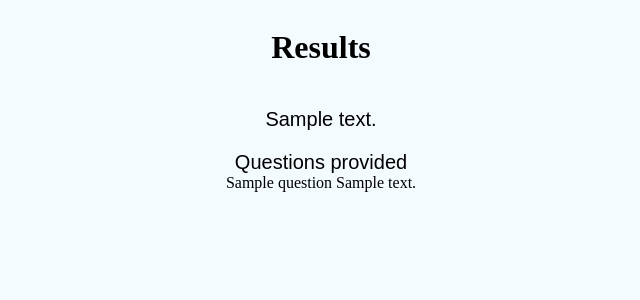
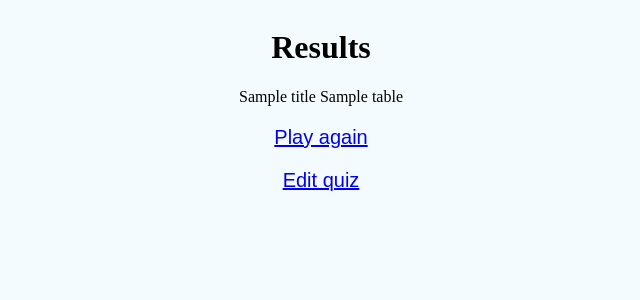
Before and after one commit to cjmarshall94/quiz-app, a Flask app: template app/templates/results.html in a window 1280 px wide. Shown: the top 300 px of the page, without its empty margins (319-959 px from the left). Run offline with Flask 2, Linux system fonts and the light colour scheme; tables that the repository leaves empty hold one stand-in row (values such as "Sample post"); the template is opened without the code that fills it: values that come from a table or form of the project are taken from there, most other values are stand-ins (such as "Sample title", 1, 10 or a date in 2020).

Commit message:
Added results page with correct answer comparison

```diff
--- a/app/routes.py
+++ b/app/routes.py
@@ -1,31 +1,53 @@
 from flask import render_template, request, url_for, redirect
-import random, copy
+import random, copy, collections
+import pandas as pd
 
 from app import app, db
 from app.models import Question
 
 # Main quiz page
-@app.route("/", methods=["GET", "POST"])
+@app.route("/", methods=["GET"])
 def quiz():
 
 	questions = Question.query.all()
+
 	# Get 5 random questions
 	quiz_list = random.sample(questions, 5)
 
-	if request.method == "GET":
-		return render_template("main.html", questions=quiz_list)
+	ordered_quiz_list = sorted(quiz_list, key=lambda x: x.id)
 
-	else:
-		user_answers = request.form.getlist("answer-box")
-		return render_template("results.html", questions=quiz_list, user_answers=user_answers)
+	return render_template("main.html", questions=ordered_quiz_list)
 
 
 # Page to show correct / wrong answers to the quiz
-@app.route("/results", methods=["GET", "POST"])
+@app.route("/results", methods=["POST"])
 def show_result():
 
-	if request.method == "GET":
-		return render_template("results.html")
+	if request.method == "POST":
+
+		# Record the user's answers alongside the question that was asked for that answer
+		user_answers = {}
+		for key, value in request.form.items():
+			user_answers[key] = value
+
+		# Order by the question ID
+		ordered_answers = collections.OrderedDict(sorted(user_answers.items()))
+
+		# Get the relevant question based on the ID (because want to render out the correct Q/As alongside user's answers)
+		question_ids = ordered_answers.keys()
+		ordered_quiz_list = Question.query.filter(Question.id.in_(question_ids)).all()
+
+		# We just need the ordered list of values for the front end
+		ordered_answers = ordered_answers.values()
+
+		# Create the results table
+		results_table = pd.DataFrame(data={
+										'Question': [question.question for question in ordered_quiz_list],
+										'Correct Answer': [question.answer for question in ordered_quiz_list],
+										'Your Answer': ordered_answers
+										})
+
+		return render_template("results.html", tables=[results_table.to_html()], titles=results_table.columns.values)
 
 
 # This page lets you add a question to the quiz
--- a/app/templates/main.html
+++ b/app/templates/main.html
@@ -17,12 +17,12 @@
 
 	<div id="quiz-body">
 
-		<form action="{{ url_for('quiz') }}" method="POST">
+		<form action="{{ url_for('show_result') }}" method="POST">
 
 			{% for question in questions %}
 
 				<p>{{ question.question }}</p>
-				<input type="text" name="answer-box">
+				<input type="text" name="{{ question.id }}">
 				<br>
 
 			{% endfor %}
--- a/app/templates/results.html
+++ b/app/templates/results.html
@@ -14,20 +14,16 @@
 
 		<h1>Results</h1>
 
-		{% for answer in user_answers %}
-			<p>{{ answer }}</p>
+		{% for table in tables %}
+
+			{{ titles[loop.index] }}
+			{{ table|safe }}
+
 		{% endfor %}
 
-		<p>Questions provided</p>
+		<p><a href="/">Play again</a></p>
 
-		{% for question in questions %}
-
-			<tr>
-				<td> {{question.question}}</td>
-				<td> {{question.answer}}</td>
-			</tr>
-
-		{% endfor %}
+		<p><a href="/edit">Edit quiz</a></p>
 
 	</div>
 
```
Also changed, not shown: app.db.
